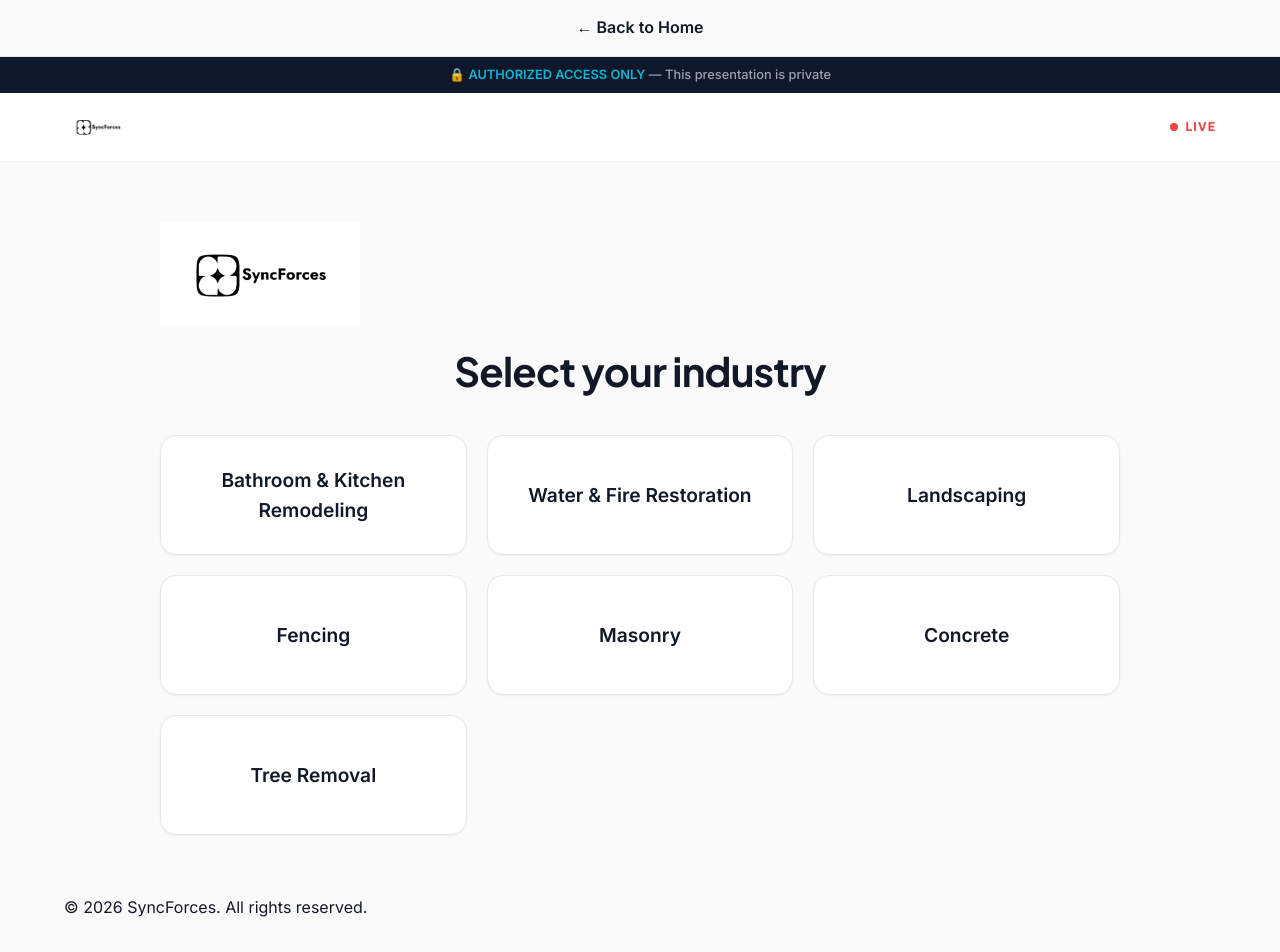
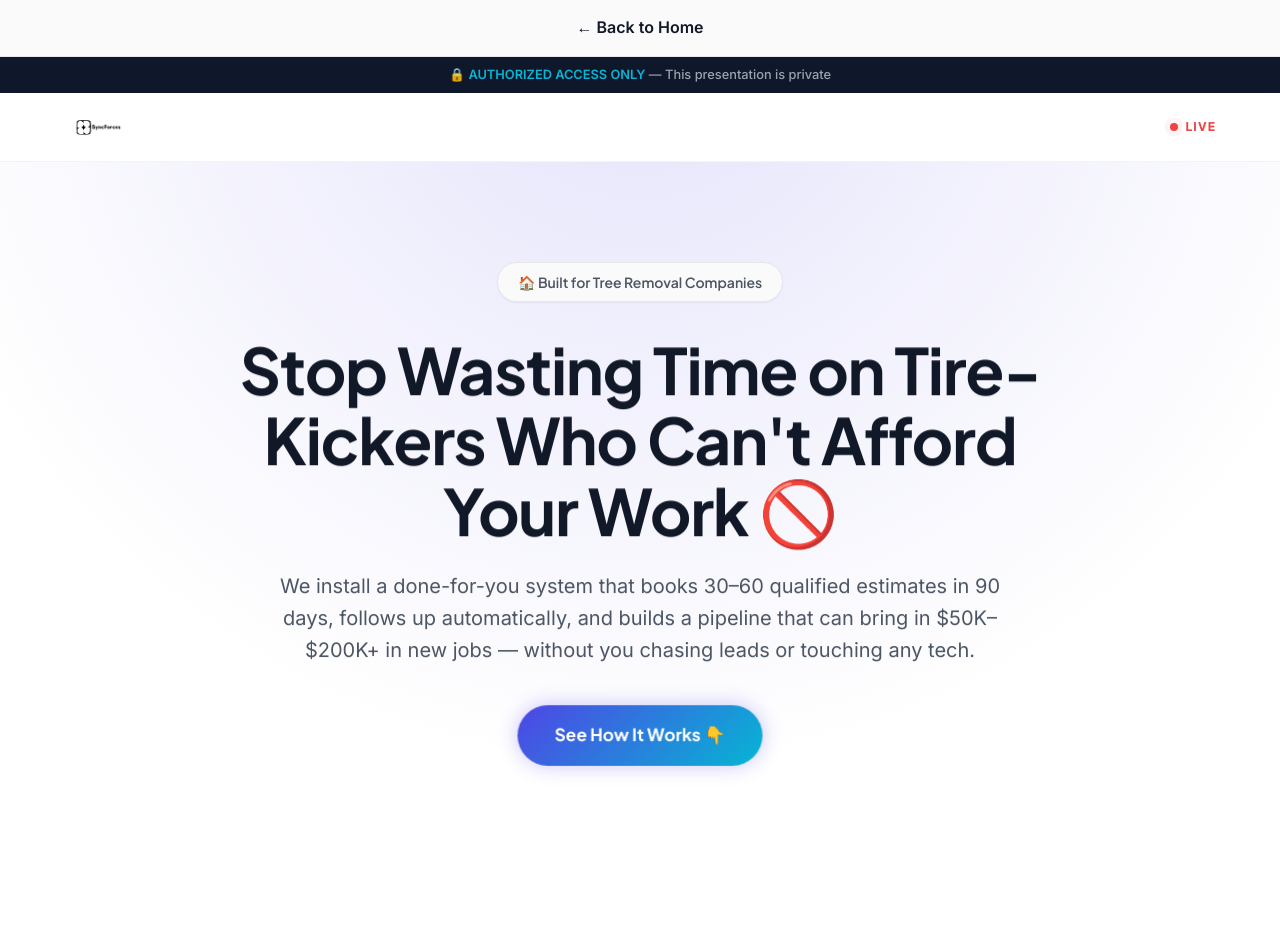
Before and after one commit to shrynssi/SyncForces-Custom-Resources, a Next.js app: page / in a window 1280 px wide. Shown: the top 952 px of the page. Before the commit the page ends 921 px from the top, so only its background shows below. Built offline with nearby package versions, Linux system fonts and the light colour scheme.

Commit message:
Convert homepage to be fully Tree Removal based

```diff
--- a/app/page.tsx
+++ b/app/page.tsx
@@ -1,21 +1,33 @@
 import React from 'react';
-import NicheCard from '@/components/homepage/NicheCard';
 import { niches } from '@/config/niches';
+import Hero from '@/components/sections/Hero';
+import ProblemSection from '@/components/sections/ProblemSection';
+import SolutionSection from '@/components/sections/SolutionSection';
+import Pricing from '@/components/sections/Pricing';
+import OnboardingTimeline from '@/components/sections/OnboardingTimeline';
+import Guarantee from '@/components/sections/Guarantee';
+import Testimonials from '@/components/sections/Testimonials';
+import FAQ from '@/components/sections/FAQ';
+import CTASection from '@/components/sections/CTASection';
 
 export default function Home() {
+  const treeRemovalData = niches.find((n) => n.id === 'tree-removal');
+
+  if (!treeRemovalData) {
+    return <div>Tree Removal niche data not found.</div>;
+  }
+
   return (
-    <div className="hp-container">
-      <img src="/assets/logo.png" alt="SyncForces" className="hp-logo" />
-      <h1 className="hp-title">Select your industry</h1>
-      <div className="niche-grid">
-        {niches.map((niche) => (
-          <NicheCard
-            key={niche.id}
-            href={`/${niche.id}`}
-            title={niche.title}
-          />
-        ))}
-      </div>
-    </div>
+    <>
+      <Hero niche={treeRemovalData} />
+      <ProblemSection niche={treeRemovalData} />
+      <SolutionSection niche={treeRemovalData} />
+      <Pricing niche={treeRemovalData} />
+      <OnboardingTimeline niche={treeRemovalData} />
+      <Guarantee niche={treeRemovalData} />
+      <Testimonials niche={treeRemovalData} />
+      <FAQ niche={treeRemovalData} />
+      <CTASection niche={treeRemovalData} />
+    </>
   );
 }
```
